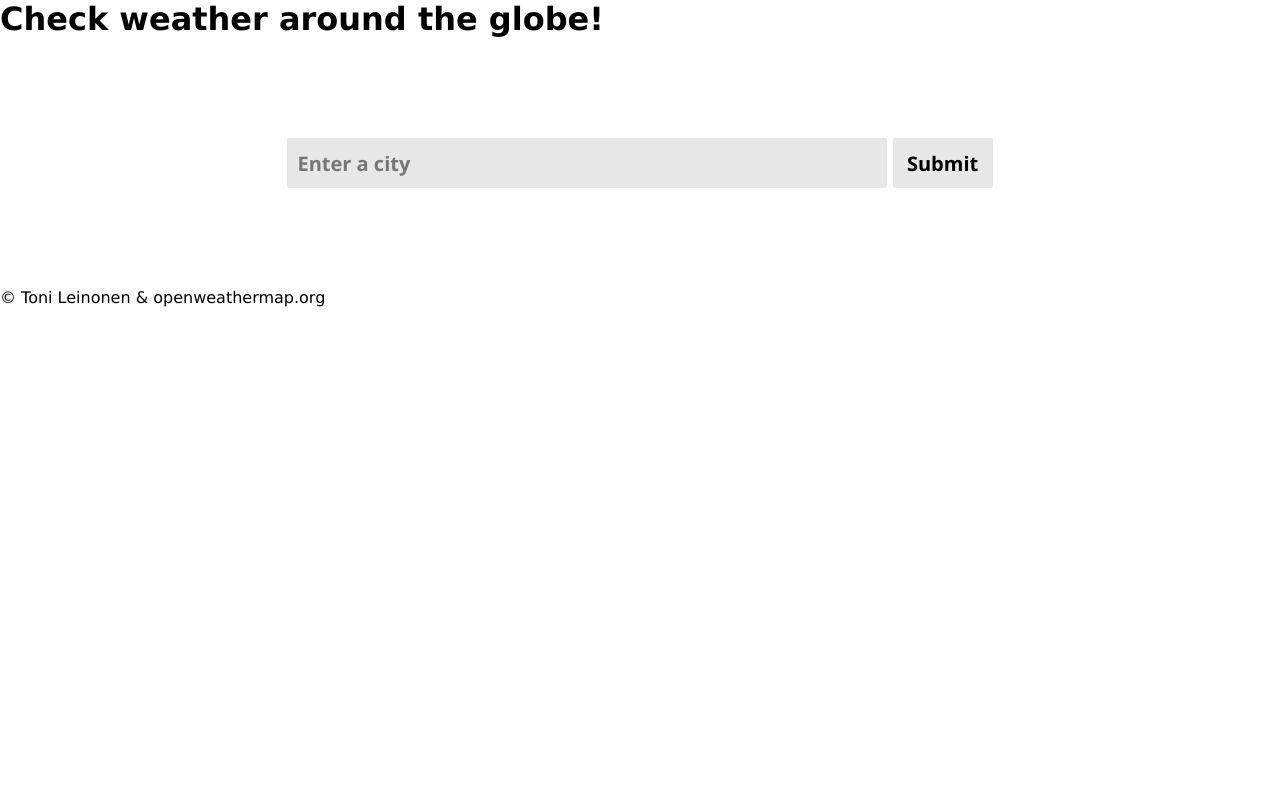
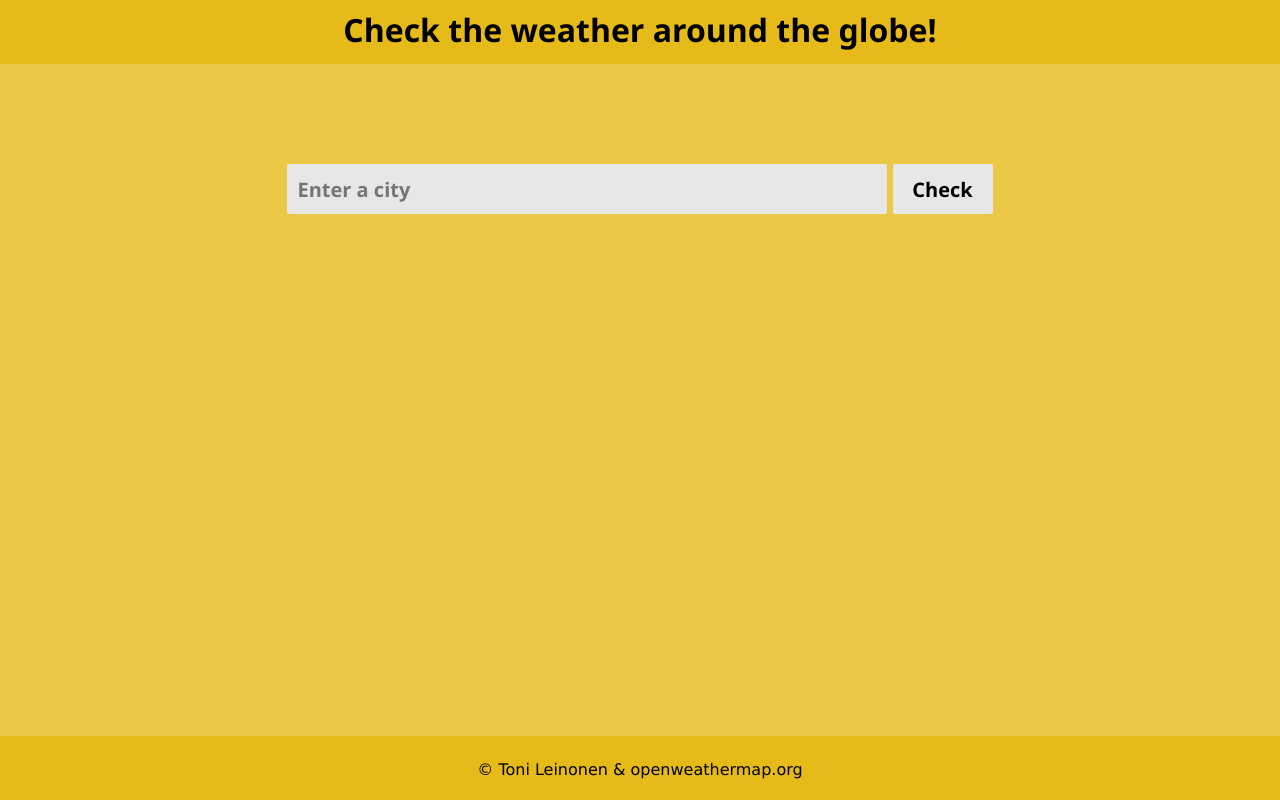
Before and after one commit to tonimatias/FinalAssignmengJS, a plain HTML site: page index.html in a window 1280 px wide. Drawn offline with Linux system fonts and the light colour scheme.

Commit message:
ulkonäköä, värit, footer ja header laitettu

```diff
--- a/index.html
+++ b/index.html
@@ -9,16 +9,18 @@
 </head>
 <body>
     <header>
-        <h1>Check weather around the globe!</h1>
+        <h1>Check the weather around the globe!</h1>
     </header>
+    <div id="content">
         <div class="input">
             <input type="text" class="inputValue" placeholder="Enter a city">
-        <input type="submit" value="Submit" class="button">
+            <input type="submit" value="Check" class="button">
         </div>
         <div class="display">
             <h1 class="name"></h1>
             <p class="temp"></p>
             <p class="desc"></p>
+        </div>
     </div>
     <footer>
         <p>&copy; Toni Leinonen & openweathermap.org</p>
--- a/style.css
+++ b/style.css
@@ -6,7 +6,25 @@
 
 body {
     font-family: 'Lucida Sans', 'Lucida Sans Regular', 'Lucida Grande', 'Lucida Sans Unicode', Geneva, Verdana, sans-serif;
+    background-color: #EBC947;
+
+
 }
+
+header, footer {
+    text-align: center;
+    height: 8vh;
+    background-color: #E6BB19;
+}
+
+header h1 {
+    padding-top: 1vh;
+    font-family:'Segoe UI', Tahoma, Geneva, Verdana, sans-serif ;
+}
+
+/* #content {
+    align-items: center;
+} */
 
 .input {
     text-align: center;
@@ -36,6 +54,19 @@ input[type="submit"] {
     border-radius: 2px;
 }
 
+input[type="submit"]:hover {
+    width: 110px;
+    height: 60px;
+    transition: 0.4s ease-in;
+}
+
 .display {
     text-align: center;
 }
+
+footer {
+    position: fixed;
+    padding-top: 3vh;
+    bottom: 0;
+    width: 100%;
+}
```
Lines whose indentation alone changed are shown as unchanged.
